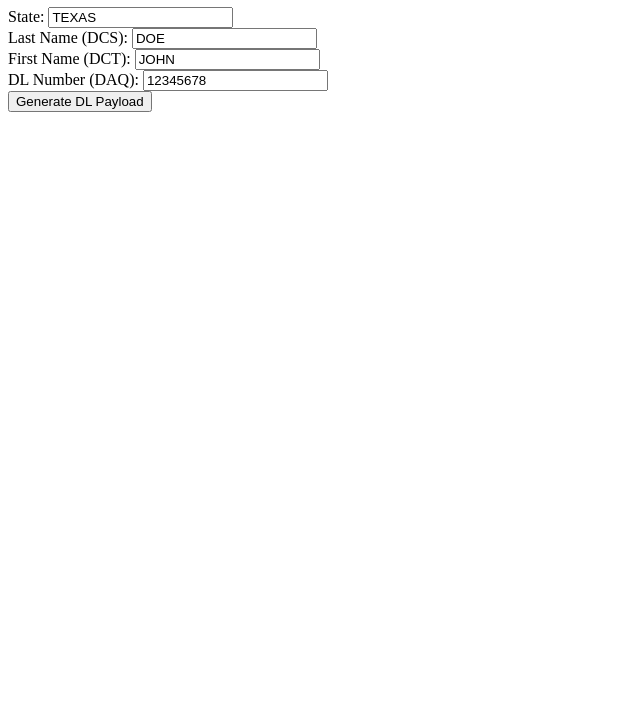
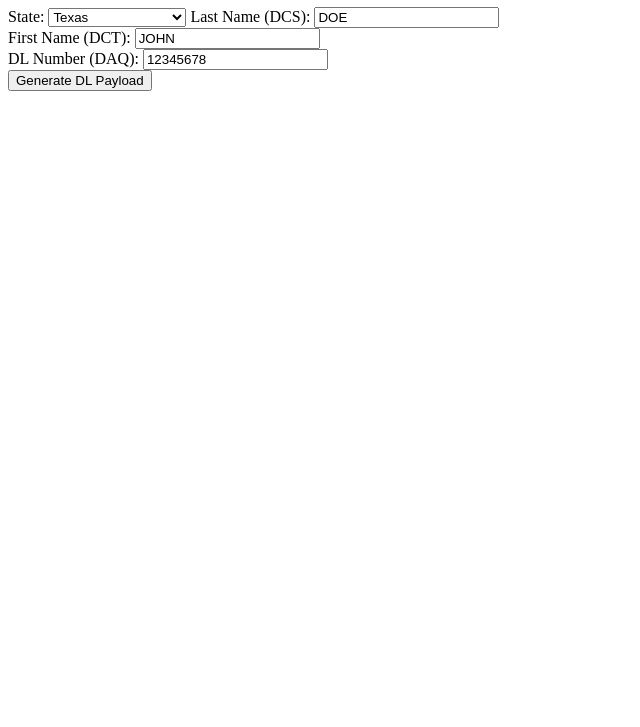
Before and after one commit to sudoparadise/globalid, a plain HTML site: page index.html in a window 1280 px wide. Shown: the part 73-800 px from the top of the page, without its empty margins (0-640 px from the left). Drawn offline with Linux system fonts and the light colour scheme.

Commit message:
Update index.html

```diff
--- a/index.html
+++ b/index.html
@@ -7,8 +7,61 @@
 <body>
   <h1>AAMVA v10 Generator Demo</h1>
   <form id="dlForm">
-    <label for="state">State:</label>
-    <input type="text" id="state" value="TEXAS"><br>
+   <label for="state">State:</label>
+<select id="state">
+  <option value="ALABAMA">Alabama</option>
+  <option value="ALASKA">Alaska</option>
+  <option value="ARIZONA">Arizona</option>
+  <option value="ARKANSAS">Arkansas</option>
+  <option value="CALIFORNIA">California</option>
+  <option value="COLORADO">Colorado</option>
+  <option value="CONNECTICUT">Connecticut</option>
+  <option value="DELAWARE">Delaware</option>
+  <option value="FLORIDA">Florida</option>
+  <option value="GEORGIA">Georgia</option>
+  <option value="HAWAII">Hawaii</option>
+  <option value="IDAHO">Idaho</option>
+  <option value="ILLINOIS">Illinois</option>
+  <option value="INDIANA">Indiana</option>
+  <option value="IOWA">Iowa</option>
+  <option value="KANSAS">Kansas</option>
+  <option value="KENTUCKY">Kentucky</option>
+  <option value="LOUISIANA">Louisiana</option>
+  <option value="MAINE">Maine</option>
+  <option value="MARYLAND">Maryland</option>
+  <option value="MASSACHUSETTS">Massachusetts</option>
+  <option value="MICHIGAN">Michigan</option>
+  <option value="MINNESOTA">Minnesota</option>
+  <option value="MISSISSIPPI">Mississippi</option>
+  <option value="MISSOURI">Missouri</option>
+  <option value="MONTANA">Montana</option>
+  <option value="NEBRASKA">Nebraska</option>
+  <option value="NEVADA">Nevada</option>
+  <option value="NEW HAMPSHIRE">New Hampshire</option>
+  <option value="NEW JERSEY">New Jersey</option>
+  <option value="NEW MEXICO">New Mexico</option>
+  <option value="NEW YORK">New York</option>
+  <option value="NORTH CAROLINA">North Carolina</option>
+  <option value="NORTH DAKOTA">North Dakota</option>
+  <option value="OHIO">Ohio</option>
+  <option value="OKLAHOMA">Oklahoma</option>
+  <option value="OREGON">Oregon</option>
+  <option value="PENNSYLVANIA">Pennsylvania</option>
+  <option value="RHODE ISLAND">Rhode Island</option>
+  <option value="SOUTH CAROLINA">South Carolina</option>
+  <option value="SOUTH DAKOTA">South Dakota</option>
+  <option value="TENNESSEE">Tennessee</option>
+  <option value="TEXAS" selected>Texas</option>
+  <option value="UTAH">Utah</option>
+  <option value="VERMONT">Vermont</option>
+  <option value="VIRGINIA">Virginia</option>
+  <option value="WASHINGTON">Washington</option>
+  <option value="WEST VIRGINIA">West Virginia</option>
+  <option value="WISCONSIN">Wisconsin</option>
+  <option value="WYOMING">Wyoming</option>
+  <option value="DISTRICT OF COLUMBIA">District of Columbia</option>
+</select>
+
     <label for="dcs">Last Name (DCS):</label>
     <input type="text" id="dcs" value="DOE"><br>
     <label for="dct">First Name (DCT):</label>
```
